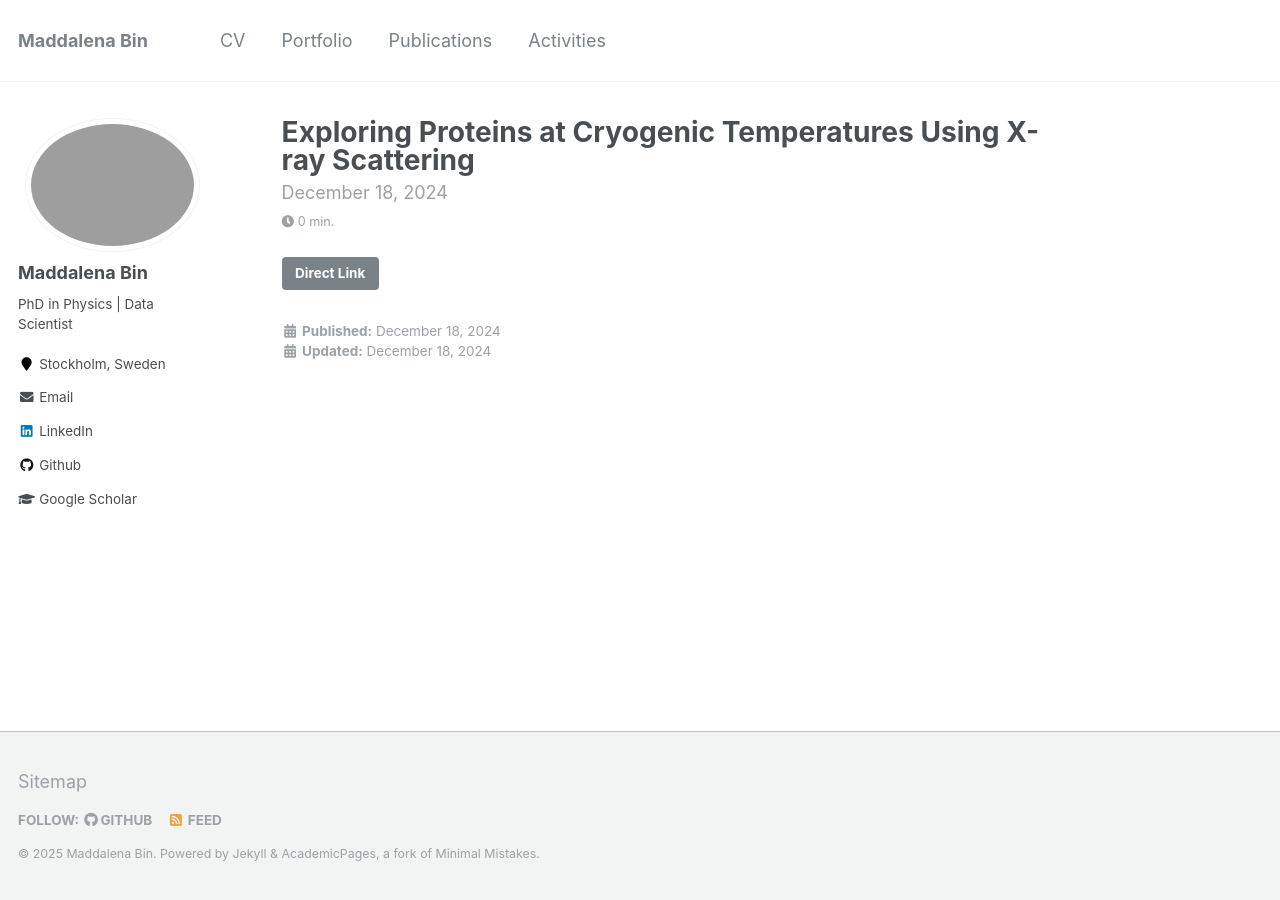
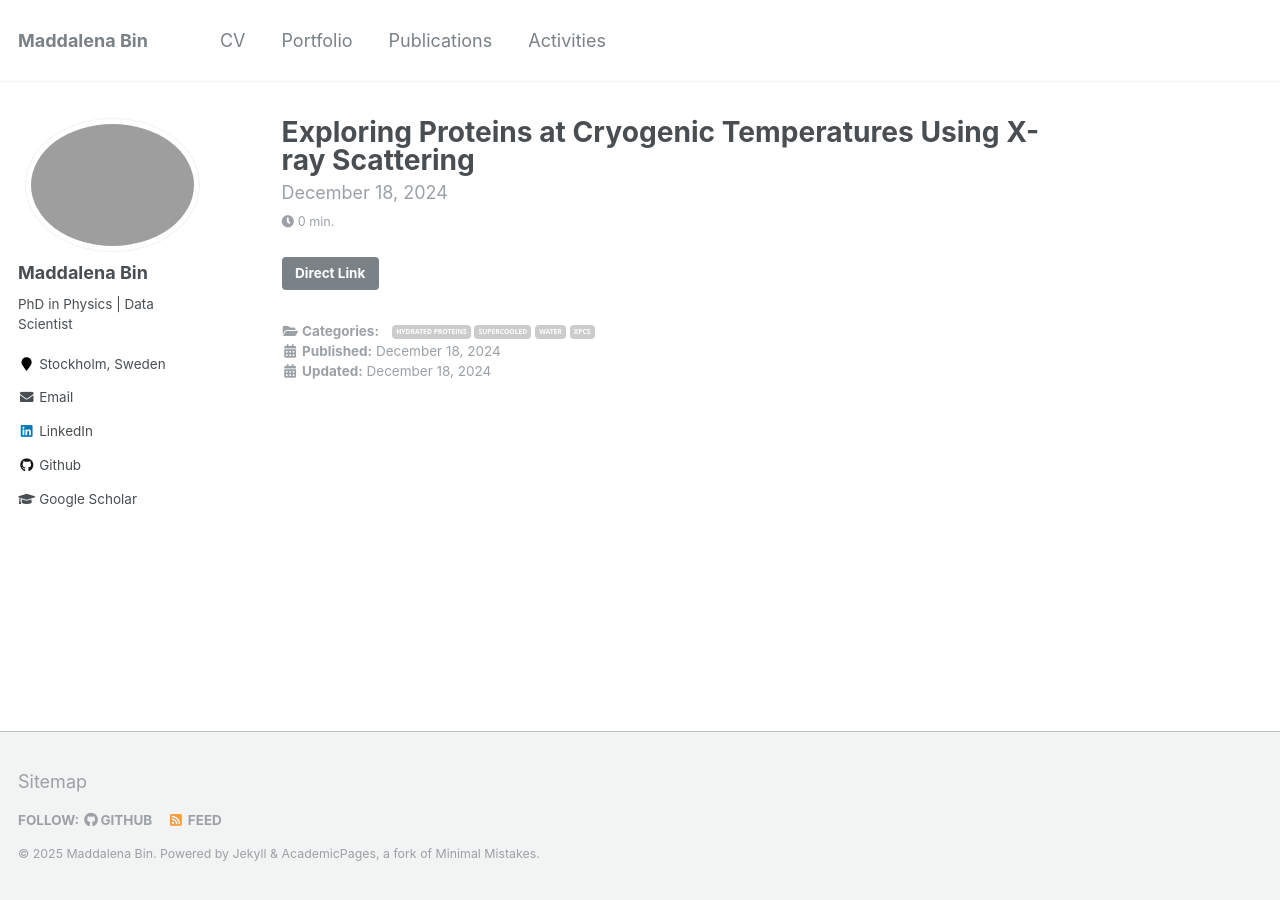
Before and after one commit to maddalenabin/maddalenabin.github.io, a Jekyll site: the page built from _publications/06-thesis.md, in a window 1280 px wide. Built offline with Jekyll 4.4.1, drawn with Linux system fonts in a browser that asks for light colours.

Commit message:
Update 06-thesis.md

```diff
--- a/_publications/06-thesis.md
+++ b/_publications/06-thesis.md
@@ -17,4 +17,8 @@ code: ''
 link: 'https://www.diva-portal.org/smash/record.jsf?aq2=%5B%5B%5D%5D&c=5&af=%5B%5D&searchType=SIMPLE&sortOrder2=title_sort_asc&query=maddalena+bin&language=en&pid=diva2%3A1915803&aq=%5B%5B%5D%5D&sf=all&aqe=%5B%5D&sortOrder=author_sort_asc&onlyFullText=false&noOfRows=50&dswid=-8971'
 video: ''
 categories:
+  - XPCS
+  - hydrated proteins
+  - supercooled
+  - water
 ---
```
